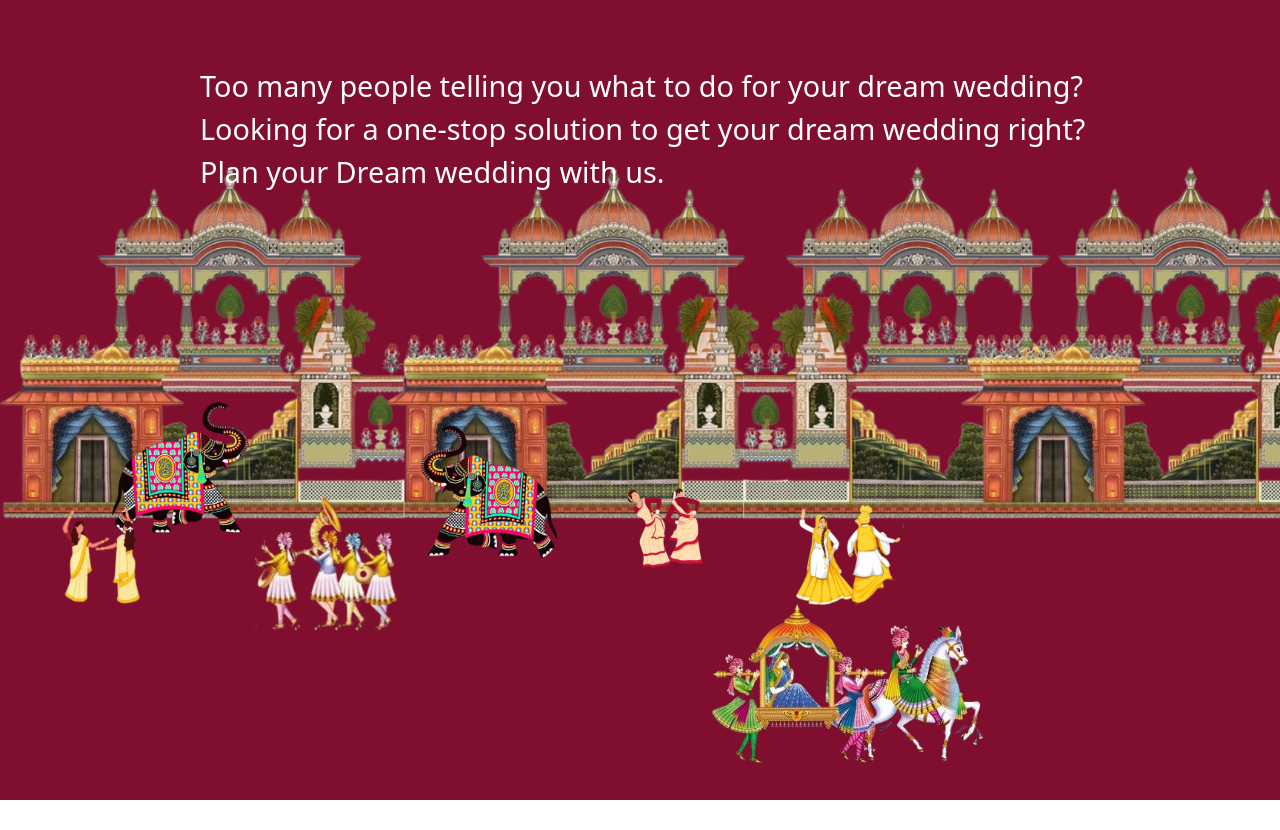
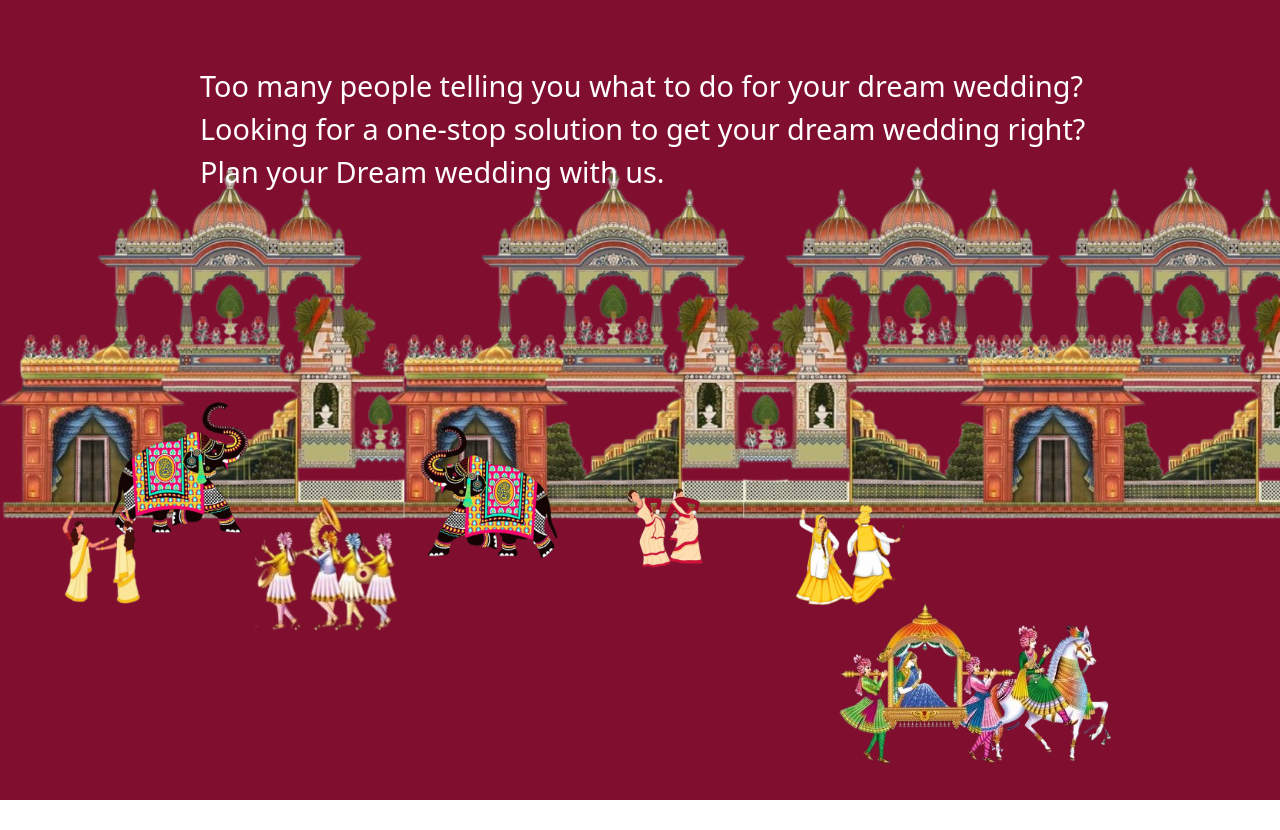
Before and after one commit to Trimantis/Shehnaiyaan.github.io, a plain HTML site: page index.html in a window 1280 px wide. Drawn offline with nearby package versions, Linux system fonts and the light colour scheme; grey boxes are pictures that could not be loaded.

Commit message:
Update index.html

```diff
--- a/index.html
+++ b/index.html
@@ -56,7 +56,7 @@
       background: url('Palaquin.png') center/contain; /* Adjust the color as needed */
       background-repeat: no-repeat;
       top: 85%;
-      left: 55%;
+      left: 65%;
       transform: translateX(0) translateY(-50%);
       transition: transform 0.3s ease-out;
     }
```
